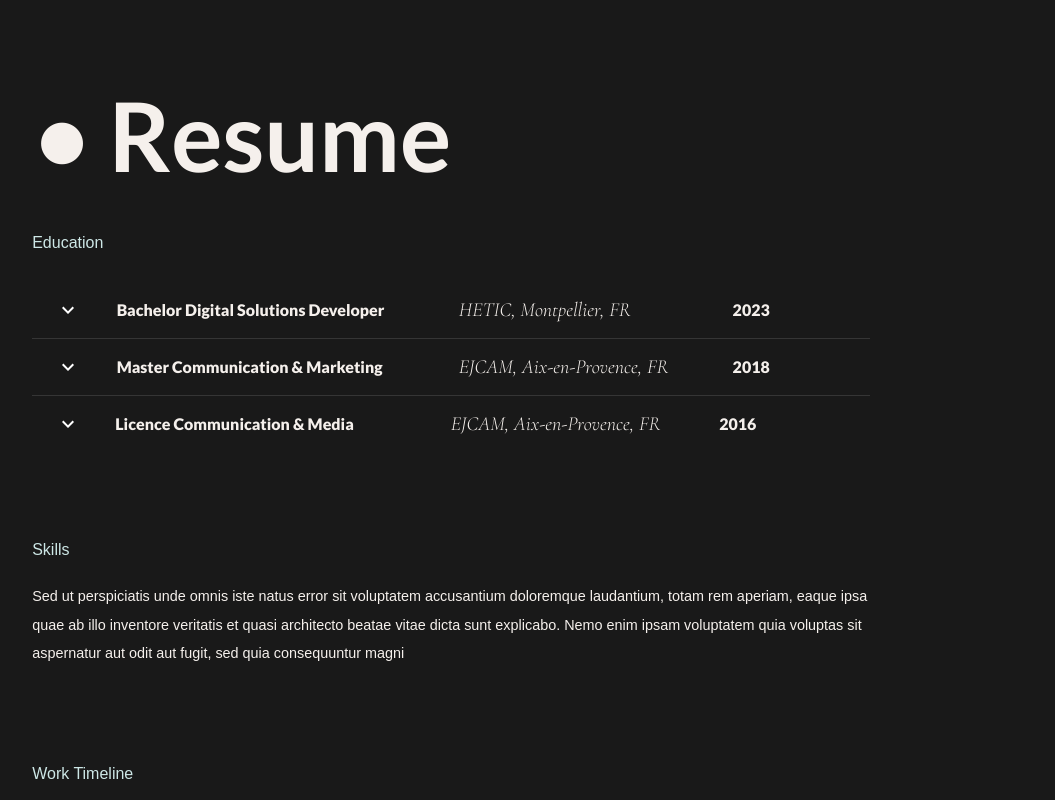
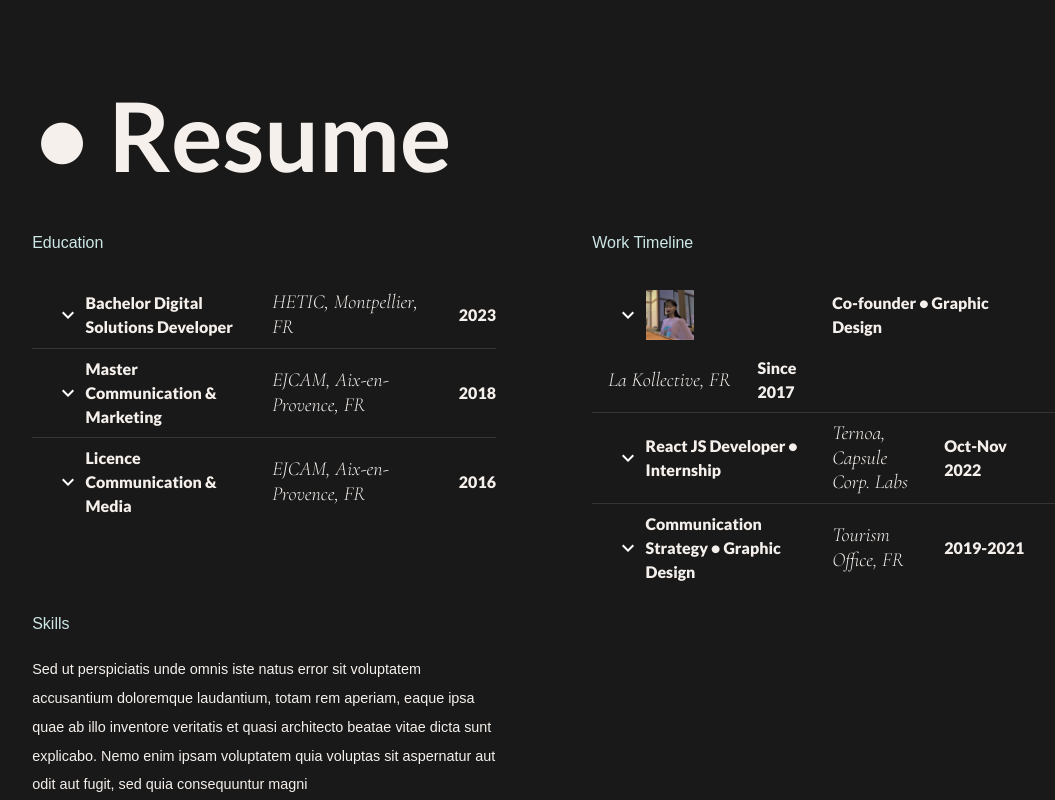
Before and after one commit to JulieChabanis/MinimalPortfolio, a React (Create React App) app: page / in a window 1280 px wide. Shown: the part 1780-2580 px from the top of the page, without its empty margins (147-1202 px from the left). Built offline with nearby package versions, Linux system fonts and the light colour scheme; a web font is replaced by a local one.

Commit message:
update workTimelineSection WIP

```diff
--- a/src/components/Home/Resume/Education.jsx
+++ b/src/components/Home/Resume/EducationSection/EducationSection.jsx
@@ -1,7 +1,7 @@
 import React, { useState } from 'react';
 import { Box, Divider, Typography, List, ListItem, Grid, IconButton, Collapse } from '@mui/material';
 import { ExpandMore, ExpandLess } from '@mui/icons-material';
-import styles from './Education.module.css'
+import styles from './EducationSection.module.css'
 
 const EducationSection = () => {
   const [expanded, setExpanded] = useState(null);
@@ -29,7 +29,7 @@ const EducationSection = () => {
             <Grid item xs={11} sm={5} md={5} lg={5}>
               <Typography variant="h10"> Bachelor Digital Solutions Developer</Typography>
             </Grid>
-            <Grid item xs={11} sm={5} md={4} lg={4}>
+            <Grid item xs={11} sm={5} md={4} lg={5}>
               <Typography marginLeft={{ xs: 4, sm: 0, md: 0, lg: 0}} variant="h4">HETIC, Montpellier, FR</Typography>
             </Grid>
             <Grid item xs={1} sm={1} md={1} lg={1}>
@@ -63,7 +63,7 @@ const EducationSection = () => {
             <Grid item xs={11} sm={5} md={5} lg={5}>
               <Typography variant="h10">Master Communication & Marketing</Typography>
             </Grid>
-            <Grid item xs={11} sm={5} md={4} lg={4}>
+            <Grid item xs={11} sm={5} md={4} lg={5}>
               <Typography  marginLeft={{ xs: 4, sm: 0, md: 0, lg: 0}} variant="h4">EJCAM, Aix-en-Provence, FR</Typography>
             </Grid>
             <Grid item xs={1} sm={1} md={1} lg={1}>
@@ -82,7 +82,7 @@ const EducationSection = () => {
 
         {/* Education 2 */}
         <ListItem>
-          <Grid container spacing={{ xs: 0, sm: 2, md: 1, lg: 0 }} alignItems="center">
+          <Grid container spacing={{ xs: 0, sm: 2, md: 1, lg: 2 }} alignItems="center">
             <Grid item xs={1} sm={1} md={1} lg={1}>
               <IconButton onClick={() => handleToggle(2)}>
                 {expanded === 2 ? <ExpandLess /> : <ExpandMore />}
@@ -91,7 +91,7 @@ const EducationSection = () => {
             <Grid item xs={11} sm={5} md={5} lg={5}>
               <Typography variant="h10">Licence Communication & Media</Typography>
             </Grid>
-            <Grid item xs={11} sm={5} md={4} lg={4}>
+            <Grid item xs={11} sm={5} md={4} lg={5}>
               <Typography  marginLeft={{ xs: 4, sm: 0, md: 0, lg: 0}} variant="h4">EJCAM, Aix-en-Provence, FR</Typography>
             </Grid>
             <Grid item xs={1} sm={1} md={1} lg={1}>
--- a/src/components/Home/Resume/Resume.jsx
+++ b/src/components/Home/Resume/Resume.jsx
@@ -3,7 +3,8 @@ import React  from 'react';
 import styles from './Resume.module.css';
 import { Box, Grid, useTheme } from "@mui/material";
 
-import EducationSection from "./Education";
+import EducationSection from "./EducationSection/EducationSection";
+import WorkTimelineSection from "./WorkTimelineSection/WorkTimelineSection";
 
 import { ParallaxSectionSubtitle } from "../../Effects/ParallaxSectionTitle/ParallaxSectionTitle";
 import PaddingResizeSection from "../../hooks/PaddingResizeSection";
@@ -21,12 +22,12 @@ const Resume = React.forwardRef(() => {
             <ParallaxSectionSubtitle baseVelocity={-2}>• Resume</ParallaxSectionSubtitle>
           </Box>
         <Grid container spacing={12}>
-          <Grid item xs={12} md={12} lg={10}>
+          <Grid item xs={12} md={12} lg={6}>
               <Box sx={{ fontSize: theme.typography.h2, marginBottom: "1.4rem"}}>
                 Education
               </Box>
               <Box>
-               <EducationSection/>
+               <EducationSection />
               </Box>
               <Box sx={{ fontSize: theme.typography.h2, marginBottom: "1.4rem", marginTop: "5rem"}}>
                 Skills
@@ -35,15 +36,12 @@ const Resume = React.forwardRef(() => {
                 Sed ut perspiciatis unde omnis iste natus error sit voluptatem accusantium doloremque laudantium, totam rem aperiam, eaque ipsa quae ab illo inventore veritatis et quasi architecto beatae vitae dicta sunt explicabo. Nemo enim ipsam voluptatem quia voluptas sit aspernatur aut odit aut fugit, sed quia consequuntur magni
               </Box>
           </Grid>
-          <Grid item xs={12} md={6} ld={6}>
+          <Grid item xs={12} md={6} lg={6}>
             <Box sx={{ fontSize: theme.typography.h2, marginBottom: "1.4rem"}}>
                 Work Timeline
             </Box>
-            <Box sx={{ fontSize: theme.typography.h6}}>
-              Sed ut perspiciatis unde omnis iste natus error sit voluptatem accusantium doloremque laudantium, totam rem aperiam, eaque ipsa quae ab illo inventore veritatis et quasi architecto
-              beatae vitae dicta sunt explicabo. Nemo enim ipsam voluptatem quia voluptas sit aspernatur aut odit aut fugit, sed quia consequuntur magni
-              Sed ut perspiciatis unde omnis iste natus error sit voluptatem accusantium doloremque laudantium, totam rem aperiam, eaque ipsa quae ab illo inventore veritatis et quasi architecto beatae vitae dicta sunt explicabo. Nemo enim ipsam voluptatem quia voluptas
-              sit aspernatur aut odit aut fugit, sed quia consequuntur magni
+            <Box>
+            <WorkTimelineSection />
             </Box>
           </Grid>
 
--- /dev/null
+++ b/src/components/Home/Resume/WorkTimelineSection/WorkTimelineSection.jsx
@@ -0,0 +1,137 @@
+import React, { useState } from 'react';
+import { Box, Divider, Typography, List, ListItem, Grid, IconButton, Collapse } from '@mui/material';
+import { ExpandMore, ExpandLess } from '@mui/icons-material';
+import styles from './WorkTimelineSection.module.css';
+import ProfilUser from "../../../../assets/images/profilUser.png";
+
+import InstagramIcon from '@mui/icons-material/Instagram';
+import FacebookIcon from '@mui/icons-material/Facebook';
+
+
+const WorkTimelineSection = () => {
+  const [expanded, setExpanded] = useState(null);
+
+  const handleToggle = (index) => {
+    setExpanded((prevIndex) => (prevIndex === index ? null : index));
+  };
+
+  return (
+    <Box>
+      <List>
+
+        {/* WorkTimeline 0 */}
+        <ListItem>
+          <Grid
+            container
+            spacing={{ xs: 0, sm: 2, md: 2, lg: 2 }}
+            alignItems="center"
+
+          >
+            <Grid item xs={1.4} sm={1} md={1} lg={1}>
+              <IconButton onClick={() => handleToggle(0)}>
+                {expanded === 0 ? <ExpandLess /> : <ExpandMore />}
+              </IconButton>
+            </Grid>
+           <Grid item xs={1.6} sm={5} md={5} lg={5}>
+            <Box className={styles.logoWorkExperience}>
+              <img src={ProfilUser} alt="Julie Chabanis" />
+            </Box>
+            </Grid>
+            <Grid item xs={9} sm={5} md={5} lg={5}>
+              <Typography variant="h10"> Co-founder • Graphic Design </Typography>
+            </Grid>
+            <Grid item xs={8} sm={5} md={4} lg={4}>
+              <Typography marginLeft={{ xs: 14, sm: 0, md: 0, lg: 0}} variant="h4">La Kollective, FR</Typography>
+            </Grid>
+            <Grid item xs={4} sm={1} md={1} lg={2}>
+              <Typography marginLeft={{ xs: 8, sm: 0, md: 0, lg: 0}}  variant="h10">
+                {"Since 2017"}
+              </Typography>
+            </Grid>
+          </Grid>
+        </ListItem>
+
+        <Collapse in={expanded === 0} timeout="auto" unmountOnExit>
+             <Box className={styles.collapsedText} marginTop={2}>
+                <Typography variant="h6">
+                  {"Electronic Music Collective / Events since 2017"}
+                </Typography>
+                <Typography variant="h6">
+                  {"Electronic Music Collective / Events • Development Strategy"}
+                </Typography>
+                <Typography variant="h6">
+                  {"Electronic Music Collective / Events • Development Strategy"}
+                </Typography>
+                <Box marginTop={2}>
+                <InstagramIcon />
+                <FacebookIcon className={styles.icones} />
+                </Box>
+              </Box>
+        </Collapse>
+
+        <Divider />
+
+        {/* WorkTimeline 1 */}
+        <ListItem>
+          <Grid
+            container
+            spacing={{ xs: 0, sm: 2, md: 2, lg: 2 }}
+            alignItems="center"
+          >
+            <Grid item xs={1} sm={1} md={1} lg={1}>
+              <IconButton onClick={() => handleToggle(1)}>
+                {expanded === 1 ? <ExpandLess /> : <ExpandMore />}
+              </IconButton>
+            </Grid>
+            <Grid item xs={11} sm={5} md={5} lg={5}>
+              <Typography variant="h10">React JS Developer •  Internship </Typography>
+            </Grid>
+            <Grid item xs={7} sm={5} md={4} lg={3}>
+              <Typography  marginLeft={{ xs: 4, sm: 0, md: 0, lg: 0}} variant="h4">Ternoa, Capsule Corp. Labs</Typography>
+            </Grid>
+            <Grid item xs={5} sm={1} md={1} lg={3}>
+              <Typography variant="h10" marginLeft={{ xs: 9, sm: 0, md: 0, lg: 0}}>Oct-Nov 2022</Typography>
+            </Grid>
+          </Grid>
+        </ListItem>
+
+        <Collapse in={expanded === 1} timeout="auto" unmountOnExit>
+          <Typography variant="h6" className={styles.collapsedText}>
+          {"Electronic Music Collective / Events • Development Strategy"}
+          </Typography>
+        </Collapse>
+
+        <Divider />
+
+        {/* WorkTimeline 2 */}
+        <ListItem>
+          <Grid container spacing={{ xs: 0, sm: 2, md: 1, lg: 2 }} alignItems="center">
+            <Grid item xs={1} sm={1} md={1} lg={1}>
+              <IconButton onClick={() => handleToggle(2)}>
+                {expanded === 2 ? <ExpandLess /> : <ExpandMore />}
+              </IconButton>
+            </Grid>
+            <Grid item xs={11} sm={5} md={5} lg={5}>
+              <Typography variant="h10">Communication Strategy • Graphic Design </Typography>
+            </Grid>
+            <Grid item xs={6} sm={5} md={4} lg={3}>
+              <Typography  marginLeft={{ xs: 4, sm: 0, md: 0, lg: 0}} variant="h4">Tourism Office, FR</Typography>
+            </Grid>
+            <Grid item xs={6} sm={1} md={1} lg={3}>
+              <Typography marginLeft={{ xs: 17, sm: 0, md: 0, lg: 0}} variant="h10">2019-2021</Typography>
+            </Grid>
+          </Grid>
+        </ListItem>
+
+        <Collapse in={expanded === 2} timeout="auto" unmountOnExit>
+          <Typography variant="h6" className={styles.collapsedText}>
+            {"Media studies • Influence strategy • New Media"}
+          </Typography>
+        </Collapse>
+
+      </List>
+    </Box>
+  );
+}
+
+export default WorkTimelineSection;
--- /dev/null
+++ b/src/components/Home/Resume/WorkTimelineSection/WorkTimelineSection.module.css
@@ -0,0 +1,26 @@
+.collapsedText {
+  padding-left: 10%;
+  padding-bottom:2%;
+}
+
+.logoWorkExperience > img {
+  align-items: center;
+  display: flex;
+  height: auto;
+
+  @media (max-width: 600px) {
+      width: 2.5rem;
+  }
+
+  @media (min-width: 601px) and (max-width: 1411px) {
+      width: 3rem;
+  }
+
+  @media (min-width: 1412px) {
+      width: 3rem;
+  }
+}
+
+.icones {
+  margin-left: 20px;
+}
--- a/src/components/Theme/theme.js
+++ b/src/components/Theme/theme.js
@@ -233,7 +233,7 @@ export const themeSettings = (mode) => {
           fontSize: "1rem",
         },
         "@media (min-width: 1300px)": {
-          fontSize: "1.2rem",
+          fontSize: "1.1rem",
         },
         fontWeight:800,
         color: mode === "dark" ? colors.grey[100] : colors.grey[100],
```
Also changed, not shown: src/components/Home/Resume/EducationSection/EducationSection.module.css (renamed from src/components/Home/Resume/Education.module.css).
